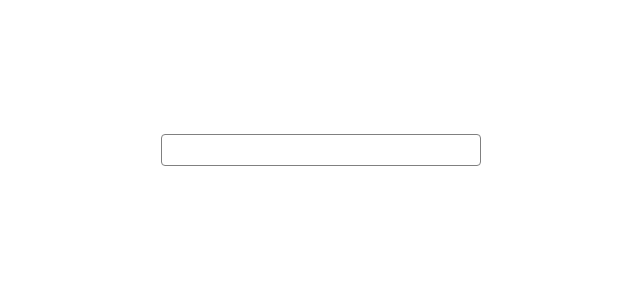
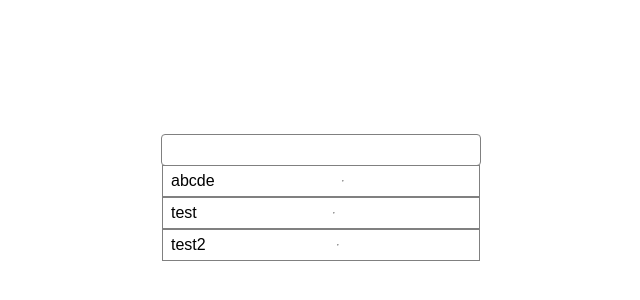
Before and after one commit to satyam4p/Custom-Input, a React (Create React App) app: page / in a window 1280 px wide. Shown: the part 170-470 px from the top of the page, without its empty margins (319-959 px from the left). Built offline with nearby package versions, Linux system fonts and the light colour scheme.

Commit message:
feat: artial changes for suggestions

```diff
--- /dev/null
+++ b/src/HOC/highlighter.css
@@ -0,0 +1,24 @@
+
+.highlighter{
+  display: block;
+  position: relative;
+
+}
+
+.suggestions-container{
+  position: absolute;
+  top: 100%;
+  padding: 0;
+  margin: 0;
+  width: 100%;
+  border-radius: 0px 0px 5px 5px;
+}
+
+.highlighter-suggestion{
+  width: 100%;
+  height: 2rem;
+  display: flex;
+  border: 0.5px solid gray;
+  padding: 0.5rem;
+  align-items: center;
+}
--- a/src/HOC/withHighlighter.js
+++ b/src/HOC/withHighlighter.js
@@ -1,18 +1,16 @@
 import React,{ useRef } from "react";
+import './highlighter.css';
 const suggestions = [
   "abcde",
   "test",
   "test2"
 ]
 
-
-
 function withHighlighter(WrappedComponent){
   return (props)=>{
     const {value, color} = props;
     const ref = useRef();
     const REGEX = /({{.*?}})/g;
-    console.log("split val:: ",value.split(REGEX));
     return(
       <>
       <WrappedComponent {...props} highlighterRef = {ref}/>
@@ -20,13 +18,23 @@ function withHighlighter(WrappedComponent){
           {value.split(REGEX).map((word, index)=>{
             if(word.match(REGEX) !== null){
               return(
-                <span key={index} style={{color:`${color}`}}>{word}</span>
+                <span className="highlighter" key={index} style={{color:`${color}`}}>{word}</span>
               )
             }else{
               return <span key={index}>{word}</span>
             }
           })}
       </div>
+      <ul className="suggestions-container">
+        {suggestions.map((item, index)=>{
+          return(
+            <li className="highlighter-suggestion">
+              {item}
+              <hr/>
+            </li>
+          )
+        })}
+      </ul>
       </>
     )
 
```
